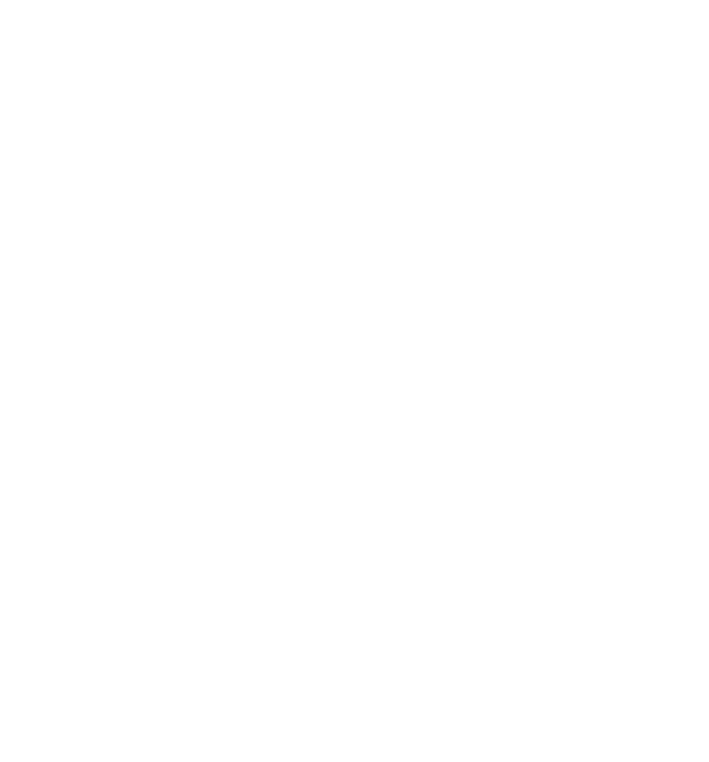
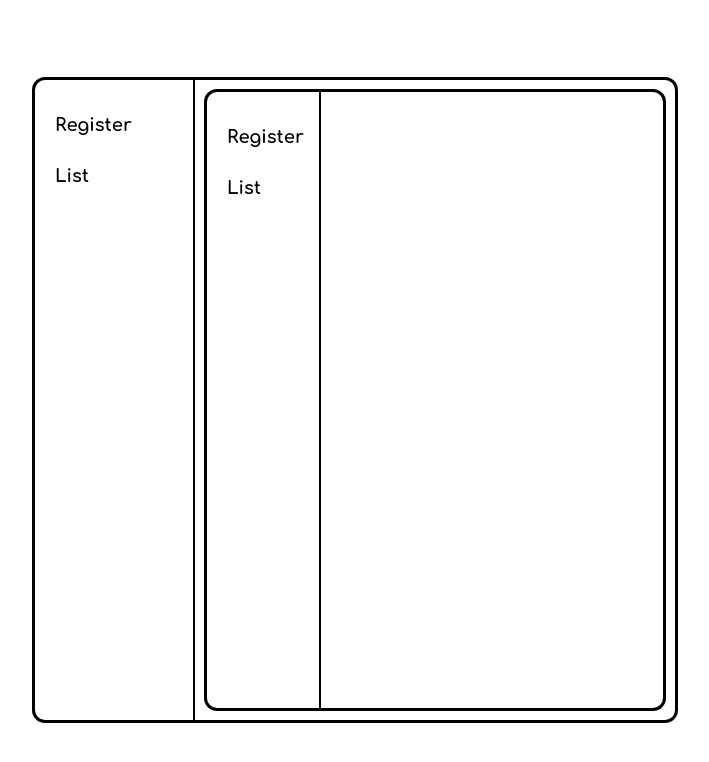
Before and after one commit to HarshRajbhar/sattrix-assignment, an Angular app: page /dashboard/user-list in a window 1280 px wide. Before the commit this address led to /. Shown: the top 762 px of the page, without its empty margins (285-994 px from the left). Built offline with nearby package versions, Linux system fonts and the light colour scheme.

Commit message:
routes added

```diff
--- a/src/app/app-routing.module.ts
+++ b/src/app/app-routing.module.ts
@@ -27,6 +27,23 @@ const routes: Routes = [
       import('./dashboard-page/dashboard-page.component').then(
         (a) => a.DashboardPageComponent
       ),
+
+    children: [
+      {
+        path: 'Register-user',
+        loadComponent: () =>
+          import('./dashboard-page/dashboard-page.component').then(
+            (a) => a.DashboardPageComponent
+          ),
+      },
+      {
+        path: 'user-list',
+        loadComponent: () =>
+          import('./dashboard-page/dashboard-page.component').then(
+            (a) => a.DashboardPageComponent
+          ),
+      },
+    ],
   },
 ];
 
--- a/src/app/dashboard-page/dashboard-page.component.html
+++ b/src/app/dashboard-page/dashboard-page.component.html
@@ -2,10 +2,10 @@
   <div class="left w-[25%] h-full" style="border-right: 2px solid black">
     <ul class="w-full h-full pt-5">
       <li class="px-5 py-3 text-[18px] font-bold">
-        <a>Register</a>
+        <a routerLink="Register-user">Register</a>
       </li>
       <li class="px-5 py-3 text-[18px] font-bold">
-        <a>List</a>
+        <a routerLink="user-list">List</a>
       </li>
     </ul>
   </div>
```
